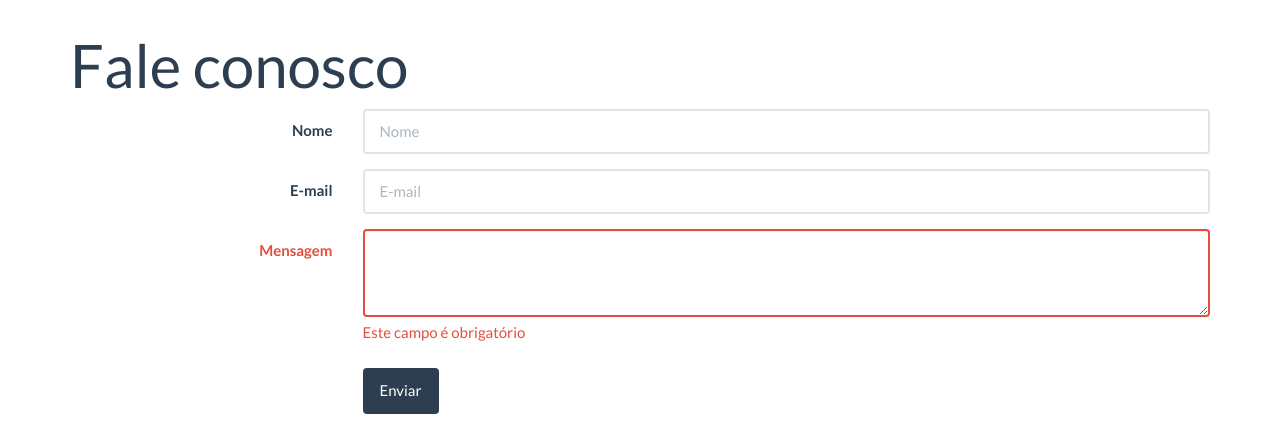
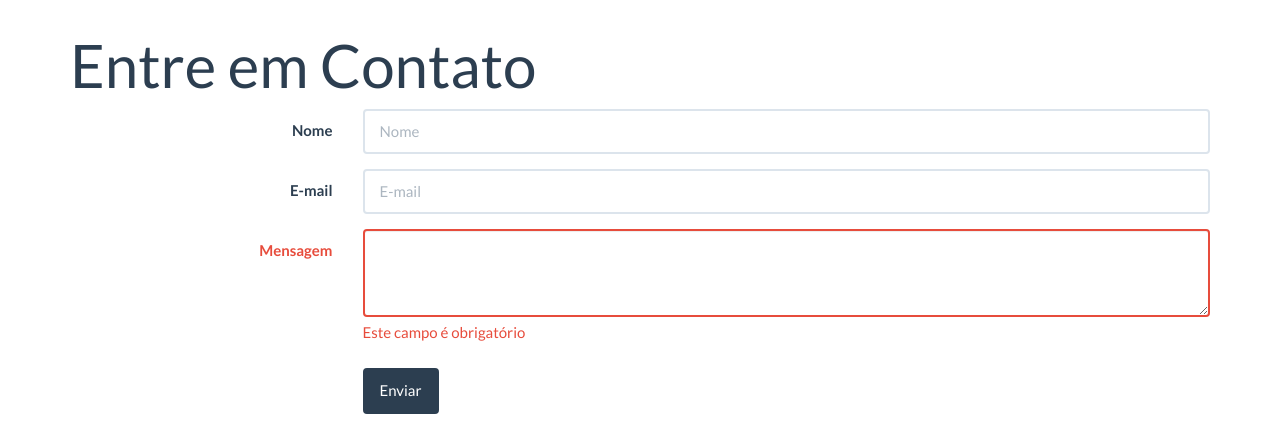
Before and after one commit to kellyregis/django-ecommerce, a Django app: page /contato in a window 1280 px wide. Shown: the part 60-488 px from the top of the page. Run offline with Django 4.2, Linux system fonts and the light colour scheme; some libraries are stand-ins or nearby versions.

Commit message:
alterado contato.html

```diff
--- a/core/templates/contact.html
+++ b/core/templates/contact.html
@@ -4,7 +4,7 @@
 
 {% block container %}
 <div class="page-header">
-			<h1>Fale conosco</h1>
+			<h1>Entre em Contato</h1>
 			<form class="form-horizontal">
 				<fieldset>
 				    <div class="form-group">
```
